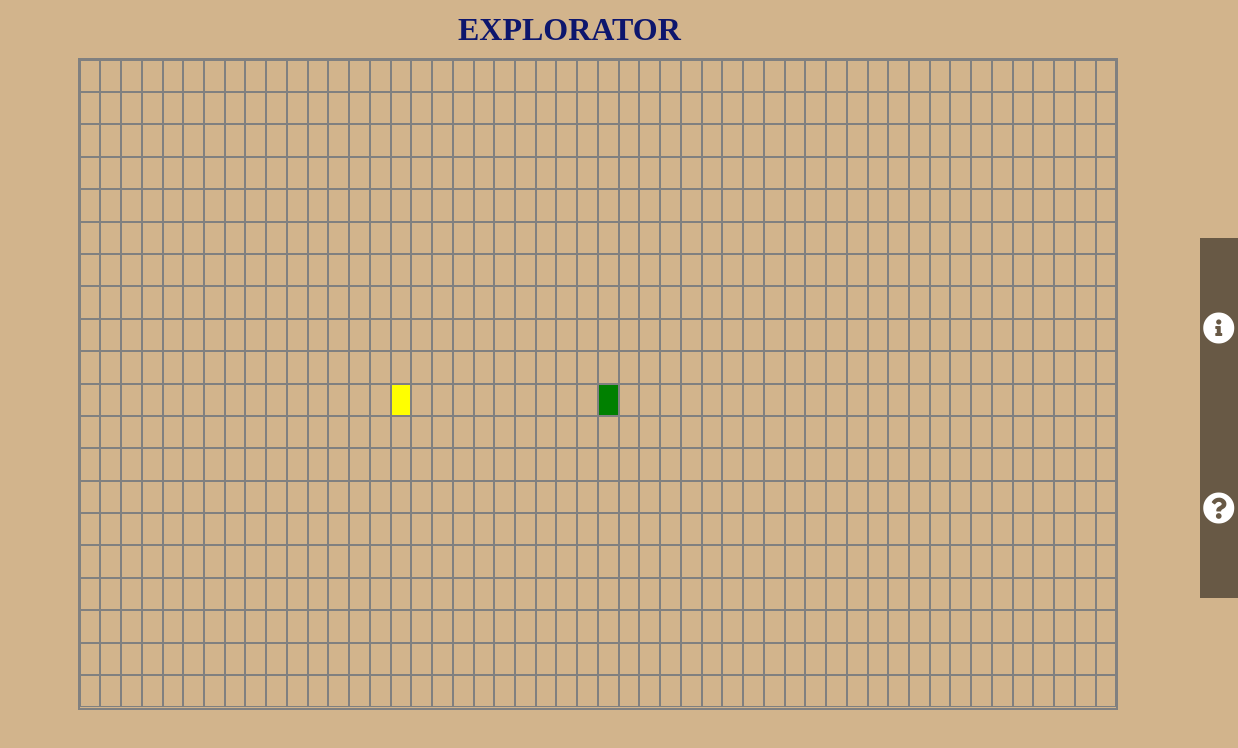
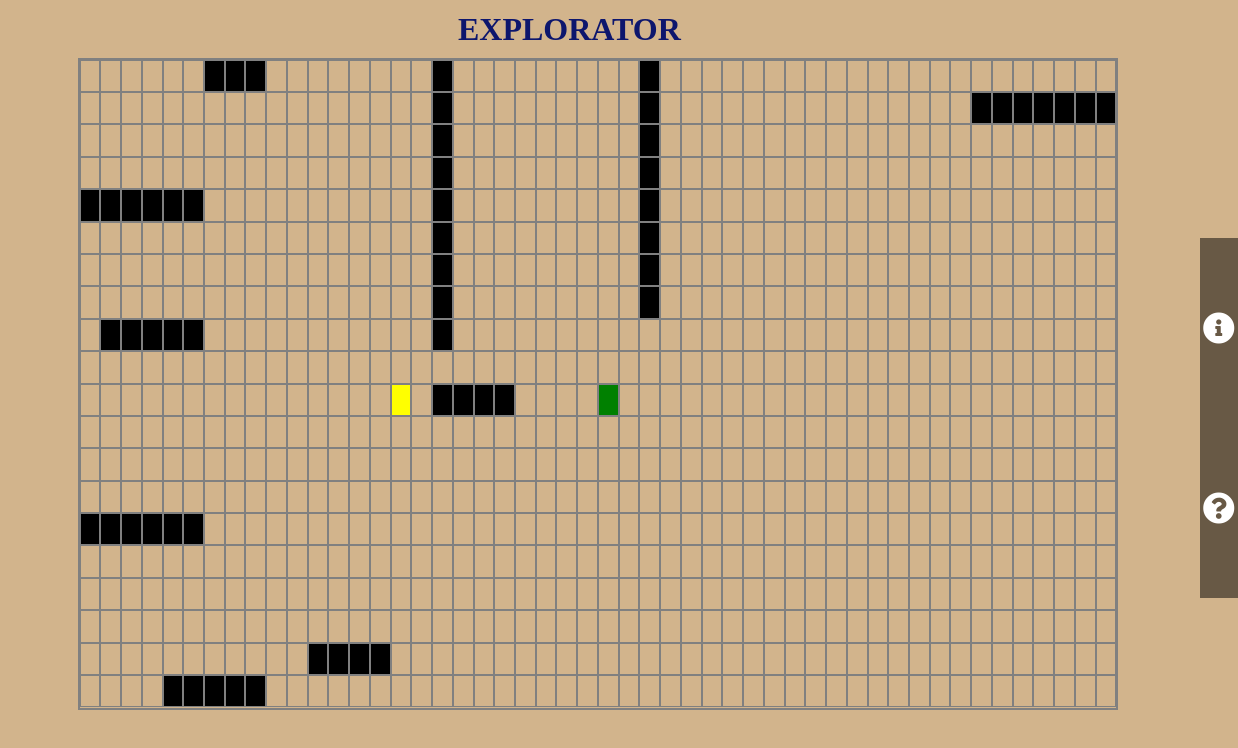
Before and after one commit to stewartm12/Explorator, a website built with webpack: page index.html in a window 1280 px wide. Shown: the full height of the page, 42-1280 px from the left. Built offline with nearby package versions, Linux system fonts and the light colour scheme.

Commit message:
finish path and walls

```diff
--- a/src/scripts/board.js
+++ b/src/scripts/board.js
@@ -12,6 +12,7 @@ class Board {
     this.addEventListeners();
     this.buttonsOn = false;
     this.previous = null;
+    this.finishedPath = false;
     this.nodeClicked = null;
   }
 
@@ -45,43 +46,53 @@ class Board {
 
         currentElement.addEventListener("mousedown", function(e) {
           e.preventDefault();
-          if (currentNode.isStart || currentNode.mouseDown) {
+          if (!board.finishedPath) {
+            if (!currentNode.isFinish) {
+              board.nodeClicked = currentElement;
+              if ((currentNode.isStart && board.previous === null) || (board.nodeClicked === board.previous)) {
                 currentNode.mouseDown = true;
                 board.buttonsOn = true
-            board.nodeClicked = currentElement;
                 if (!board.myPath.includes(currentNode)) {
                   board.myPath.push(currentNode);
+                }
+              }
             }
           }
         });
 
         currentElement.addEventListener("mouseenter", function(e) {
+          if (!currentNode.isWall) {
             if (board.buttonsOn) {
               currentNode.mouseDown = true;
-            // board.nodeClicked = currentElement;
-            // debugger
 
-            if (!board.myPath.includes(currentNode)) {  //board.previous === board.nodeClicked
+              if (currentNode.isFinish) {
+                board.buttonsOn = false;
+                board.myPath.push(currentNode);
+                board.finishedPath = true;
+              }
+
+              if (!board.myPath.includes(currentNode)) {
+                board.previous = currentElement;
               board.myPath.push(currentNode);
                 currentElement.className += " clicked";
               }
             }
+          } else {
+            board.buttonsOn = false;
+          }
         });
 
         currentElement.addEventListener("mouseleave" , function(e) {
-          if (board.buttonsOn) {
-            board.previous = currentElement;
-          }
+          // if (board.buttonsOn) {
+          //   board.previous = currentElement;
+          // }
         })
 
 
         currentElement.addEventListener("mouseup", function(e) {
           if (board.buttonsOn) {
-            board.previous = currentElement;
             board.buttonsOn = false;
-            // board.nodeClicked = currentElement;
           }
-          debugger
         });
 
       }
@@ -94,12 +105,6 @@ class Board {
     let col = parseInt(coordinates[1]);
     return this.grid[row][col];
   };
-
-  // appendElementToDom(className, parent=this.el) {
-  //   let child = document.createElement("div");
-  //   child.className = className;
-  //   parent.appendChild(child);
-  // }
 }
 
 export default Board;
--- a/src/scripts/node.js
+++ b/src/scripts/node.js
@@ -2,6 +2,29 @@ const START_NODE_ROW = 10;
 const START_NODE_COL = 15;
 const FINISH_NODE_ROW = 10;
 const FINISH_NODE_COL = 25;
+
+const WALL_NODES = [
+  [0, 0, 0, 0, 0, 0, 1, 1, 1, 0, 0, 0, 0, 0, 0, 0, 0, 1, 0, 0, 0, 0, 0, 0, 0, 0, 0, 1, 0, 0, 0, 0, 0, 0, 0, 0, 0, 0, 0, 0, 0, 0, 0, 0, 0, 0, 0, 0, 0, 0],
+  [0, 0, 0, 0, 0, 0, 0, 0, 0, 0, 0, 0, 0, 0, 0, 0, 0, 1, 0, 0, 0, 0, 0, 0, 0, 0, 0, 1, 0, 0, 0, 0, 0, 0, 0, 0, 0, 0, 0, 0, 0, 0, 0, 1, 1, 1, 1, 1, 1, 1],
+  [0, 0, 0, 0, 0, 0, 0, 0, 0, 0, 0, 0, 0, 0, 0, 0, 0, 1, 0, 0, 0, 0, 0, 0, 0, 0, 0, 1, 0, 0, 0, 0, 0, 0, 0, 0, 0, 0, 0, 0, 0, 0, 0, 0, 0, 0, 0, 0, 0, 0],
+  [0, 0, 0, 0, 0, 0, 0, 0, 0, 0, 0, 0, 0, 0, 0, 0, 0, 1, 0, 0, 0, 0, 0, 0, 0, 0, 0, 1, 0, 0, 0, 0, 0, 0, 0, 0, 0, 0, 0, 0, 0, 0, 0, 0, 0, 0, 0, 0, 0, 0],
+  [1, 1, 1, 1, 1, 1, 0, 0, 0, 0, 0, 0, 0, 0, 0, 0, 0, 1, 0, 0, 0, 0, 0, 0, 0, 0, 0, 1, 0, 0, 0, 0, 0, 0, 0, 0, 0, 0, 0, 0, 0, 0, 0, 0, 0, 0, 0, 0, 0, 0],
+  [0, 0, 0, 0, 0, 0, 0, 0, 0, 0, 0, 0, 0, 0, 0, 0, 0, 1, 0, 0, 0, 0, 0, 0, 0, 0, 0, 1, 0, 0, 0, 0, 0, 0, 0, 0, 0, 0, 0, 0, 0, 0, 0, 0, 0, 0, 0, 0, 0, 0],
+  [0, 0, 0, 0, 0, 0, 0, 0, 0, 0, 0, 0, 0, 0, 0, 0, 0, 1, 0, 0, 0, 0, 0, 0, 0, 0, 0, 1, 0, 0, 0, 0, 0, 0, 0, 0, 0, 0, 0, 0, 0, 0, 0, 0, 0, 0, 0, 0, 0, 0],
+  [0, 0, 0, 0, 0, 0, 0, 0, 0, 0, 0, 0, 0, 0, 0, 0, 0, 1, 0, 0, 0, 0, 0, 0, 0, 0, 0, 1, 0, 0, 0, 0, 0, 0, 0, 0, 0, 0, 0, 0, 0, 0, 0, 0, 0, 0, 0, 0, 0, 0],
+  [0, 1, 1, 1, 1, 1, 0, 0, 0, 0, 0, 0, 0, 0, 0, 0, 0, 1, 0, 0, 0, 0, 0, 0, 0, 0, 0, 0, 0, 0, 0, 0, 0, 0, 0, 0, 0, 0, 0, 0, 0, 0, 0, 0, 0, 0, 0, 0, 0, 0],
+  [0, 0, 0, 0, 0, 0, 0, 0, 0, 0, 0, 0, 0, 0, 0, 0, 0, 0, 0, 0, 0, 0, 0, 0, 0, 0, 0, 0, 0, 0, 0, 0, 0, 0, 0, 0, 0, 0, 0, 0, 0, 0, 0, 0, 0, 0, 0, 0, 0, 0],
+  [0, 0, 0, 0, 0, 0, 0, 0, 0, 0, 0, 0, 0, 0, 0, 0, 0, 1, 1, 1, 1, 0, 0, 0, 0, 0, 0, 0, 0, 0, 0, 0, 0, 0, 0, 0, 0, 0, 0, 0, 0, 0, 0, 0, 0, 0, 0, 0, 0, 0],
+  [0, 0, 0, 0, 0, 0, 0, 0, 0, 0, 0, 0, 0, 0, 0, 0, 0, 0, 0, 0, 0, 0, 0, 0, 0, 0, 0, 0, 0, 0, 0, 0, 0, 0, 0, 0, 0, 0, 0, 0, 0, 0, 0, 0, 0, 0, 0, 0, 0, 0],
+  [0, 0, 0, 0, 0, 0, 0, 0, 0, 0, 0, 0, 0, 0, 0, 0, 0, 0, 0, 0, 0, 0, 0, 0, 0, 0, 0, 0, 0, 0, 0, 0, 0, 0, 0, 0, 0, 0, 0, 0, 0, 0, 0, 0, 0, 0, 0, 0, 0, 0],
+  [0, 0, 0, 0, 0, 0, 0, 0, 0, 0, 0, 0, 0, 0, 0, 0, 0, 0, 0, 0, 0, 0, 0, 0, 0, 0, 0, 0, 0, 0, 0, 0, 0, 0, 0, 0, 0, 0, 0, 0, 0, 0, 0, 0, 0, 0, 0, 0, 0, 0],
+  [1, 1, 1, 1, 1, 1, 0, 0, 0, 0, 0, 0, 0, 0, 0, 0, 0, 0, 0, 0, 0, 0, 0, 0, 0, 0, 0, 0, 0, 0, 0, 0, 0, 0, 0, 0, 0, 0, 0, 0, 0, 0, 0, 0, 0, 0, 0, 0, 0, 0],
+  [0, 0, 0, 0, 0, 0, 0, 0, 0, 0, 0, 0, 0, 0, 0, 0, 0, 0, 0, 0, 0, 0, 0, 0, 0, 0, 0, 0, 0, 0, 0, 0, 0, 0, 0, 0, 0, 0, 0, 0, 0, 0, 0, 0, 0, 0, 0, 0, 0, 0],
+  [0, 0, 0, 0, 0, 0, 0, 0, 0, 0, 0, 0, 0, 0, 0, 0, 0, 0, 0, 0, 0, 0, 0, 0, 0, 0, 0, 0, 0, 0, 0, 0, 0, 0, 0, 0, 0, 0, 0, 0, 0, 0, 0, 0, 0, 0, 0, 0, 0, 0],
+  [0, 0, 0, 0, 0, 0, 0, 0, 0, 0, 0, 0, 0, 0, 0, 0, 0, 0, 0, 0, 0, 0, 0, 0, 0, 0, 0, 0, 0, 0, 0, 0, 0, 0, 0, 0, 0, 0, 0, 0, 0, 0, 0, 0, 0, 0, 0, 0, 0, 0],
+  [0, 0, 0, 0, 0, 0, 0, 0, 0, 0, 0, 1, 1, 1, 1, 0, 0, 0, 0, 0, 0, 0, 0, 0, 0, 0, 0, 0, 0, 0, 0, 0, 0, 0, 0, 0, 0, 0, 0, 0, 0, 0, 0, 0, 0, 0, 0, 0, 0, 0],
+  [0, 0, 0, 0, 1, 1, 1, 1, 1, 0, 0, 0, 0, 0, 0, 0, 0, 0, 0, 0, 0, 0, 0, 0, 0, 0, 0, 0, 0, 0, 0, 0, 0, 0, 0, 0, 0, 0, 0, 0, 0, 0, 0, 0, 0, 0, 0, 0, 0, 0],
+]
 
 class Node {
   constructor(row, col) {
@@ -10,12 +33,23 @@ class Node {
     this.mouseDown = false;
     this.isStart = this.isStart();
     this.isFinish = this.isFinish();
+    this.isWall = this.isWall();
+  }
+
+  isWall() {
+    const r = this.row;
+    const c = this.col;
+    if (WALL_NODES[r][c]) {
+      this.addClass("wall");
+      return true;
+    };
+    return false;
   }
 
   isStart() {
     if (this.row === START_NODE_ROW && this.col === START_NODE_COL) {
       this.addClass("node-start");
-      return true
+      return true;
     };
     return false;
   }
--- a/src/styles/grid.scss
+++ b/src/styles/grid.scss
@@ -89,3 +89,7 @@ a > i {
 .clicked {
   background-color:white
 }
+
+.wall {
+  background-color: black;
+}
```
Also changed, not shown: dist/main.css, dist/main.js, package.json (line endings or trailing spaces), 1 other file. Lines whose indentation alone changed are shown as unchanged.
